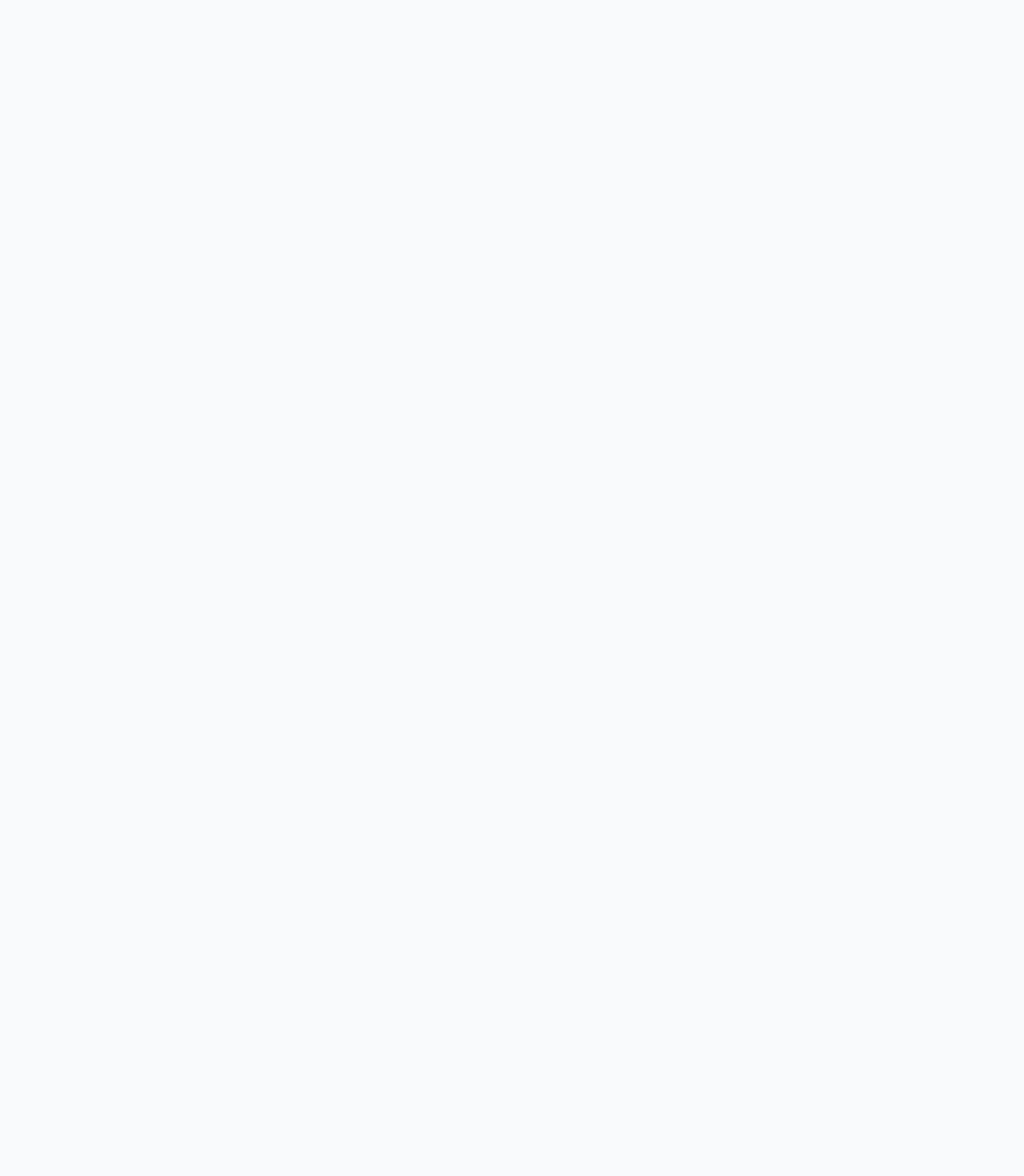
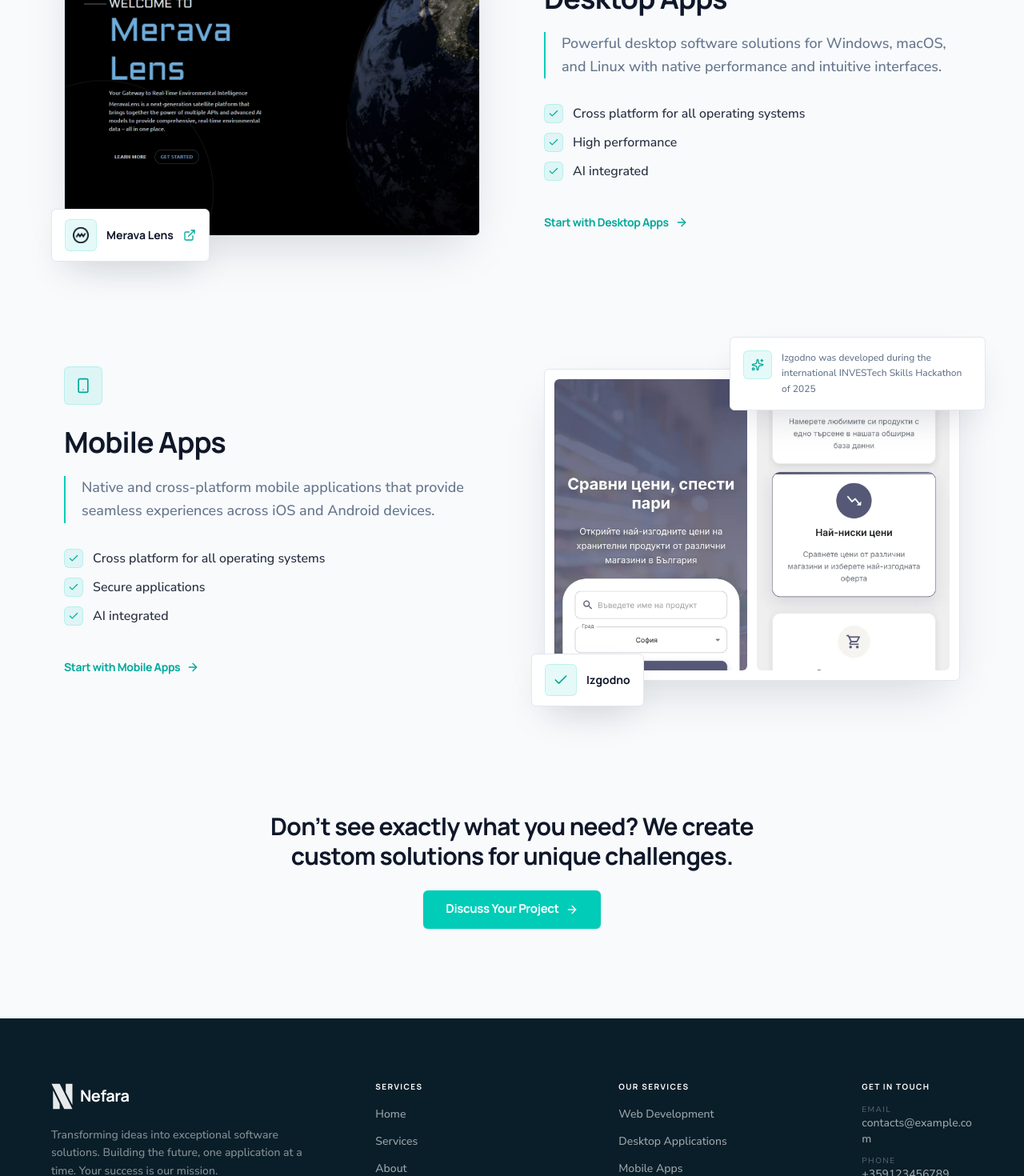
Before and after one commit to nefara-bg/Nefara-Web, a Next.js app in the folder client/: page /en/services in a window 1280 px wide. Before the commit this address had no page. Shown: the part 1160-2630 px from the top of the page at 80% size. Before the commit the page ends 800 px from the top, so only its background shows below. Built offline with nearby package versions, Linux system fonts and the light colour scheme.

Commit message:
Move services section

```diff
--- a/client/src/app/[locale]/page.tsx
+++ b/client/src/app/[locale]/page.tsx
@@ -3,7 +3,6 @@ import { hasLocale } from "next-intl"
 import { notFound } from "next/navigation"
 import { setRequestLocale } from "next-intl/server"
 import { HeroSection } from "@/components/HeroSection/HeroSection"
-import { ServicesSection } from "@/components/ServicesSection/ServicesSection"
 import { AboutSection } from "@/components/AboutSection/AboutSection"
 import { ContactSection } from "@/components/ContactSection/ContactSection"
 
@@ -19,7 +18,6 @@ const Page = async ({ params }: { params: Promise<{ locale: string }> }) => {
     return (
         <main className="min-h-screen bg-background">
             <HeroSection />
-            <ServicesSection />
             <AboutSection />
             <ContactSection />
         </main>
--- /dev/null
+++ b/client/src/app/[locale]/services/page.tsx
@@ -0,0 +1,61 @@
+import { routing } from "@/i18n/routing"
+import { hasLocale } from "next-intl"
+import { getTranslations, setRequestLocale } from "next-intl/server"
+import { notFound } from "next/navigation"
+import { validateClientUrl } from "@/utils/env/env"
+import ServicesSection from "@/components/ServicesSection/ServicesSection"
+
+export async function generateStaticParams() {
+    return routing.locales.map((locale) => ({ locale }))
+}
+
+export async function generateMetadata({ params }: { params: Promise<{ locale: string }> }) {
+    const { locale } = await params
+    const t = await getTranslations({ locale })
+
+    const baseUrl = validateClientUrl(process.env.NEXT_PUBLIC_CLIENT_URL)
+
+    return {
+        metadataBase: new URL(baseUrl),
+        title: t("services.seo.title"),
+        description: t("services.seo.description"),
+        alternates: {
+            canonical: `/${locale}/services`,
+            languages: {
+                en: `/en/services`,
+                bg: `/bg/services`,
+                "x-default": `/en/services`,
+            },
+        },
+        openGraph: {
+            title: t("services.seo.title"),
+            description: t("services.seo.description"),
+            type: "website",
+            images: [`/meta.webp`],
+        },
+        twitter: {
+            card: "summary_large_image",
+            title: t("services.seo.title"),
+            description: t("services.seo.description"),
+            images: [`/meta.webp`],
+        },
+    }
+}
+
+const ServicesPage = async ({ params }: { params: Promise<{ locale: string }> }) => {
+    const { locale } = await params
+
+    if (!hasLocale(routing.locales, locale)) {
+        notFound()
+    }
+
+    setRequestLocale(locale)
+
+    return (
+        <main className="min-h-screen bg-background pt-16">
+            <ServicesSection />
+        </main>
+    )
+}
+
+export default ServicesPage
--- a/client/src/components/Footer/Footer.tsx
+++ b/client/src/components/Footer/Footer.tsx
@@ -14,15 +14,15 @@ const Footer = () => {
 
     const navLinks = [
         { name: tHeader("home"), href: "/#home" },
-        { name: tHeader("services"), href: "/#services" },
+        { name: tHeader("services"), href: "/services" },
         { name: tHeader("about"), href: "/#about" },
         { name: tHeader("contact"), href: "/#contact" },
     ]
 
     const serviceLinks = [
-        { name: t("services.web"), href: "/#services" },
-        { name: t("services.desktop"), href: "/#services" },
-        { name: t("services.mobile"), href: "/#services" },
+        { name: t("services.web"), href: "/services" },
+        { name: t("services.desktop"), href: "/services" },
+        { name: t("services.mobile"), href: "/services" },
         { name: t("services.consulting"), href: "/#contact" },
     ]
 
--- a/client/src/components/Navigation/Navigation.tsx
+++ b/client/src/components/Navigation/Navigation.tsx
@@ -17,7 +17,7 @@ export function Navigation({ locale }: { locale: string }) {
 
   const navLinks = [
     { name: t("home"), href: "/#home" },
-    { name: t("services"), href: "/#services" },
+    { name: t("services"), href: "/services" },
     { name: t("about"), href: "/#about" },
     { name: t("contact"), href: "/#contact" },
   ]
--- a/client/src/components/ServicesSection/ServicesSection.tsx
+++ b/client/src/components/ServicesSection/ServicesSection.tsx
@@ -1,13 +1,12 @@
-"use client"
-
 import * as motion from "motion/react-client"
 import { Globe, Monitor, Smartphone, Check, ExternalLink, Sparkles, Trophy, Rocket, ArrowRight } from "lucide-react"
 import Image from "next/image"
-import { useTranslations } from "next-intl"
+import { getTranslations } from "next-intl/server"
 import { Button } from "@/components/ui/button"
+import { Link } from "@/i18n/navigation"
 
-export function ServicesSection() {
-    const t = useTranslations("services")
+export default async function ServicesSection() {
+    const t = await getTranslations("services")
 
     const services = [
         {
@@ -44,13 +43,8 @@ export function ServicesSection() {
 
     const projectNames = ["Fylex", "Merava Lens", "Izgodno"]
 
-    const scrollToContact = () => {
-        document.getElementById("contact")?.scrollIntoView({ behavior: "smooth" })
-    }
-
     return (
         <section id="services" className="relative overflow-hidden bg-background section-shell">
-            {/* Subtle backdrop accent */}
             <div
                 className="absolute top-0 right-0 w-[500px] h-[500px] -z-10 opacity-50"
                 style={{
@@ -118,10 +112,12 @@ export function ServicesSection() {
                                         ))}
                                     </ul>
 
-                                    <Button variant="link" onClick={scrollToContact} className="px-0">
+                                    <Link href="/#contact">
+                                        <Button variant="link" className="px-0">
                                             {t("buttonStartWith")} {service.title}
                                             <ArrowRight className="w-4 h-4 transition-transform group-hover:translate-x-1" />
                                         </Button>
+                                    </Link>
                                 </div>
 
                                 {/* Visual */}
@@ -194,10 +190,12 @@ export function ServicesSection() {
                     <h3 className="font-display text-2xl md:text-3xl font-bold text-foreground mb-6 leading-tight">
                         {t("subtext")}
                     </h3>
-                    <Button size="lg" onClick={scrollToContact}>
+                    <Link href="/#contact">
+                        <Button size="lg">
                             {t("button")}
                             <ArrowRight className="w-4 h-4" />
                         </Button>
+                    </Link>
                 </div>
             </div>
         </section>
--- a/client/src/messages/bg.json
+++ b/client/src/messages/bg.json
@@ -19,6 +19,10 @@
         "secondaryButton": "Вижте Услугите Ни"
     },
     "services": {
+        "seo": {
+            "title": "Услуги – Nefara | Уеб, Мобилни и Десктоп Разработка",
+            "description": "Разгледайте услугите на Nefara: адаптивни уеб приложения, мобилни приложения за различни телефони и десктоп приложения — всичко с най-новите технологии и интеграция на изкуствен интелект."
+        },
         "tag": "Какво Създаваме",
         "title": "Нашите Услуги",
         "content": "Цялостни услуги за разработка на софтуер, предназначени да превърнат вашите идеи в мощни цифрови решения, които се адаптират към вашия бизнес.",
--- a/client/src/messages/en.json
+++ b/client/src/messages/en.json
@@ -19,6 +19,10 @@
         "secondaryButton": "View Our Services"
     },
     "services": {
+        "seo": {
+            "title": "Services – Nefara | Web, Mobile & Desktop Development",
+            "description": "Explore Nefara's software services: responsive web apps, cross-platform mobile apps, and powerful desktop software — all built with modern tech and AI integration."
+        },
         "tag": "What We Build",
         "title": "Our Services",
         "content": "Comprehensive software development services designed to transform your ideas into powerful digital solutions that scale with your business.",
```
Lines whose indentation alone changed are shown as unchanged.
